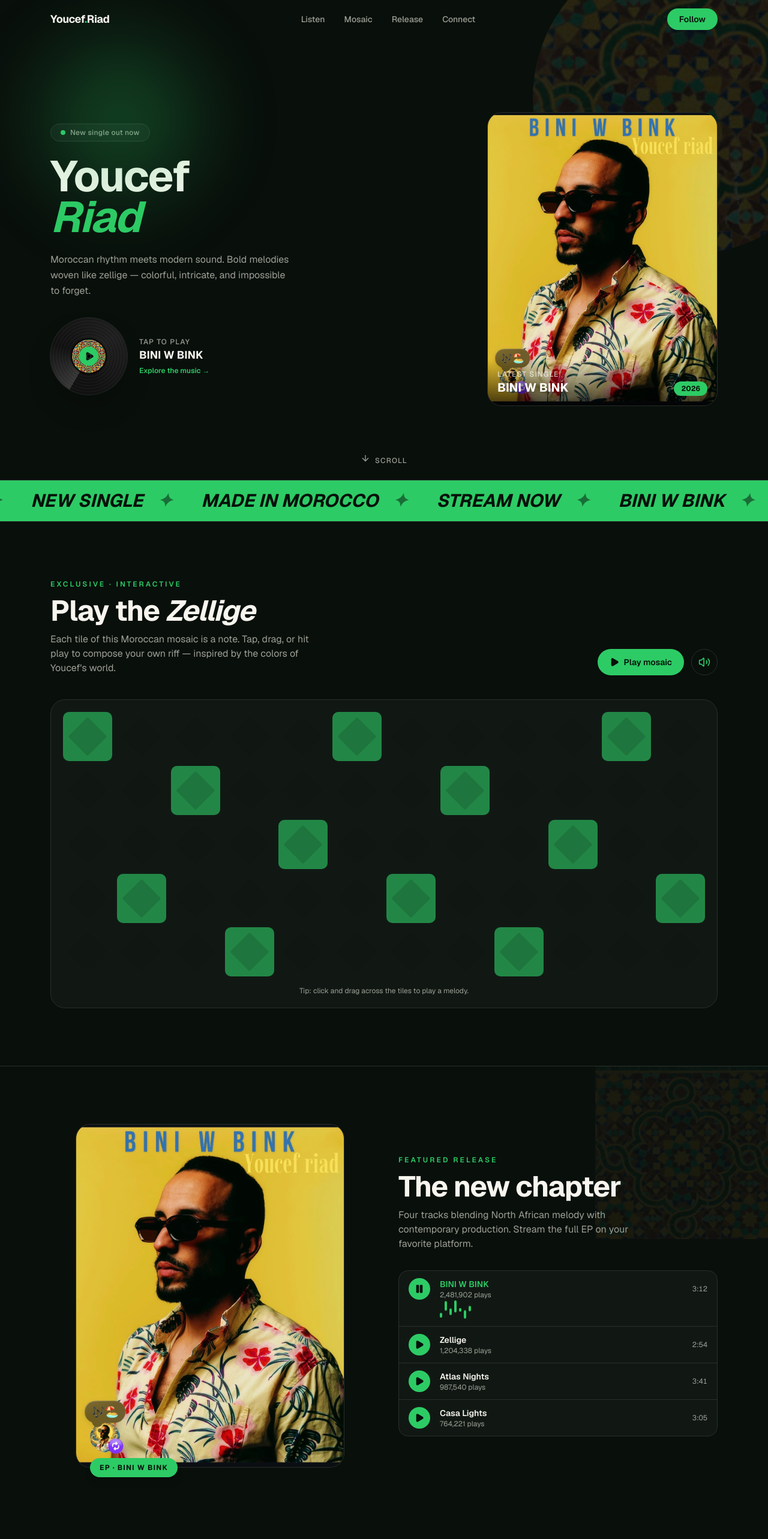
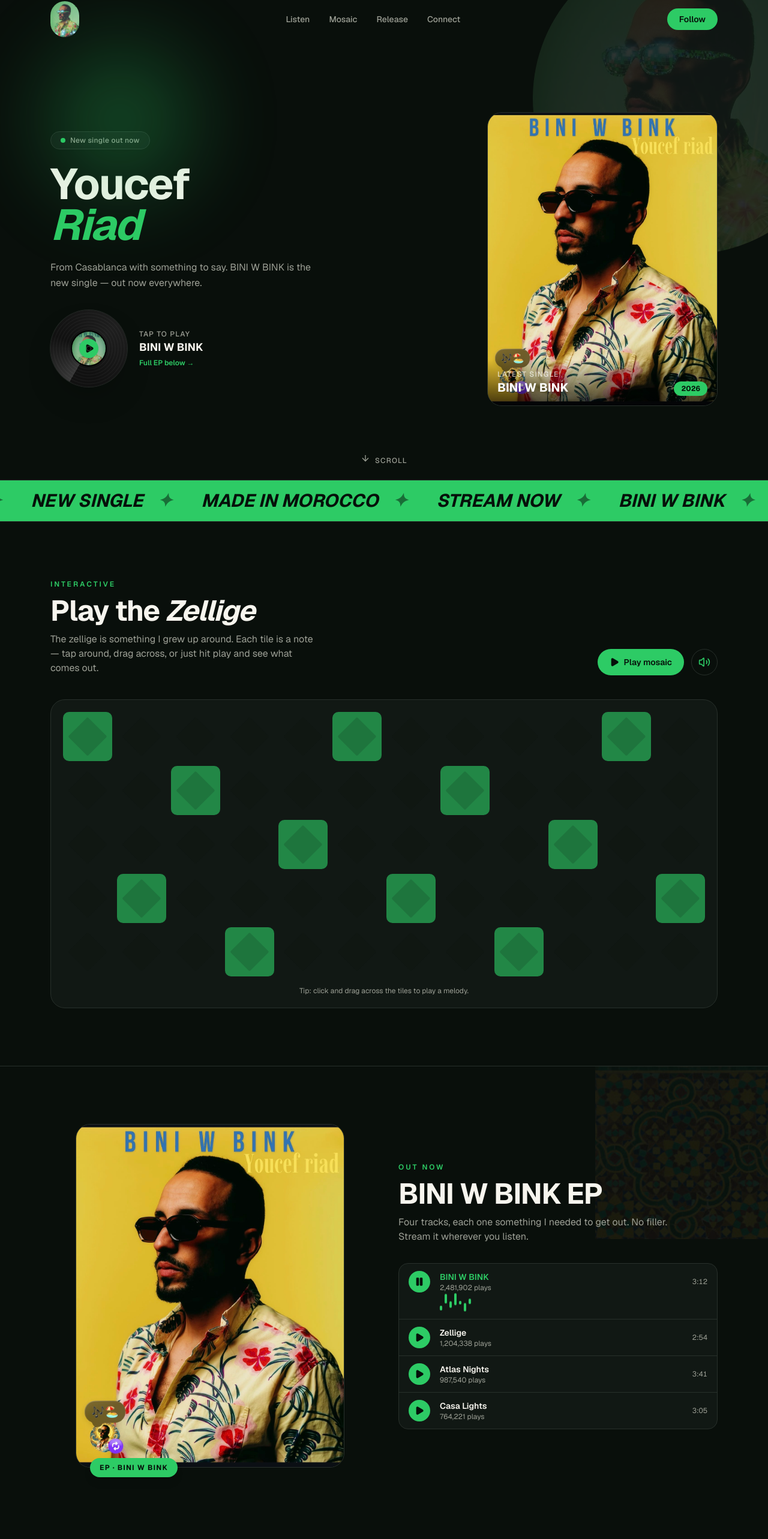
Before and after one commit to znafi/Zstudios_youcef.riad-website, a Next.js app: page / in a window 1280 px wide. Shown: the top 2566 px of the page at 60% size. Built offline with nearby package versions, Linux system fonts and the light colour scheme.

Commit message:
Update branding, artwork, and copy for a more authentic artist site.
Use the new logo in the header and footer, swap the disc artwork, add footer social icons, and rewrite section text to sound more natural.

Co-authored-by: Cursor <cursoragent@cursor.com>

```diff
--- a/components/featured-release.tsx
+++ b/components/featured-release.tsx
@@ -52,14 +52,14 @@ export function FeaturedRelease() {
 
         <Reveal delay={120}>
           <p className="text-xs font-semibold uppercase tracking-[0.25em] text-primary">
-            Featured release
+            Out now
           </p>
           <h2 className="mt-3 text-balance text-4xl font-bold tracking-tight text-foreground sm:text-5xl">
-            The new chapter
+            BINI W BINK EP
           </h2>
           <p className="mt-3 max-w-md text-pretty text-muted-foreground">
-            Four tracks blending North African melody with contemporary
-            production. Stream the full EP on your favorite platform.
+            Four tracks, each one something I needed to get out. No filler.
+            Stream it wherever you listen.
           </p>
 
           <ul className="mt-8 divide-y divide-border overflow-hidden rounded-2xl border border-border bg-card">
--- a/components/hero.tsx
+++ b/components/hero.tsx
@@ -26,17 +26,17 @@ export function Hero() {
       id="top"
       className="relative flex min-h-[100svh] items-center overflow-hidden pt-16"
     >
-      {/* Zellige texture backdrop */}
+      {/* Disc backdrop */}
       <div
         aria-hidden="true"
-        className="pointer-events-none absolute -right-32 -top-24 h-[520px] w-[520px] opacity-[0.14] animate-spin-slow"
+        className="pointer-events-none absolute -right-32 -top-24 h-[520px] w-[520px] opacity-[0.18] animate-spin-slow"
         style={{ transform: `translateY(${offset * 0.15}px)` }}
       >
         <Image
-          src="/moroccan-zellige.jpeg"
+          src="/bini-w-bink-disc.png"
           alt=""
           fill
-          className="rounded-full object-cover"
+          className="rounded-full object-cover object-top"
           priority
         />
       </div>
@@ -61,8 +61,8 @@ export function Hero() {
           </h1>
 
           <p className="mt-6 max-w-md text-pretty text-base leading-relaxed text-muted-foreground">
-            Moroccan rhythm meets modern sound. Bold melodies woven like
-            zellige — colorful, intricate, and impossible to forget.
+            From Casablanca with something to say. BINI W BINK is the new
+            single — out now everywhere.
           </p>
 
           <div className="mt-8">
--- a/components/platform-links.tsx
+++ b/components/platform-links.tsx
@@ -109,10 +109,10 @@ export function PlatformLinks() {
     >
       <Reveal className="mb-12 text-center">
         <p className="text-xs font-semibold uppercase tracking-[0.25em] text-primary">
-          Listen everywhere
+          Stream & follow
         </p>
         <h2 className="mx-auto mt-3 max-w-2xl text-balance text-4xl font-bold tracking-tight text-foreground sm:text-5xl">
-          Find Youcef on every platform
+          Find me where you listen
         </h2>
       </Reveal>
 
--- a/components/site-footer.tsx
+++ b/components/site-footer.tsx
@@ -1,10 +1,74 @@
+import Image from 'next/image'
+import type { SVGProps } from 'react'
+
+function SpotifyIcon(props: SVGProps<SVGSVGElement>) {
+  return (
+    <svg viewBox="0 0 24 24" fill="currentColor" aria-hidden="true" {...props}>
+      <path d="M12 0C5.4 0 0 5.4 0 12s5.4 12 12 12 12-5.4 12-12S18.66 0 12 0zm5.52 17.34c-.24.36-.66.48-1.02.24-2.82-1.74-6.36-2.1-10.56-1.14-.42.12-.78-.18-.9-.54-.12-.42.18-.78.54-.9 4.56-1.02 8.52-.6 11.64 1.32.42.18.48.66.3 1.02zm1.44-3.3c-.3.42-.84.6-1.26.3-3.24-1.98-8.16-2.58-11.94-1.38-.48.12-1.02-.12-1.14-.6-.12-.48.12-1.02.6-1.14 4.38-1.32 9.78-.66 13.5 1.62.36.18.54.78.24 1.2zm.12-3.36C15.24 8.4 8.82 8.16 5.1 9.3c-.6.18-1.2-.18-1.38-.72-.18-.6.18-1.2.72-1.38 4.32-1.32 11.4-1.02 15.84 1.62.54.3.72 1.02.42 1.56-.3.42-1.02.6-1.62.3z" />
+    </svg>
+  )
+}
+
+function TikTokIcon(props: SVGProps<SVGSVGElement>) {
+  return (
+    <svg viewBox="0 0 24 24" fill="currentColor" aria-hidden="true" {...props}>
+      <path d="M19.59 6.69a4.83 4.83 0 0 1-3.77-4.25V2h-3.45v13.67a2.89 2.89 0 0 1-5.2 1.74 2.89 2.89 0 0 1 2.31-4.64c.3 0 .58.04.85.13V9.4a6.33 6.33 0 0 0-1-.05A6.34 6.34 0 0 0 5.59 20.1a6.34 6.34 0 0 0 10.86-4.43v-7a8.16 8.16 0 0 0 4.77 1.52v-3.4a4.85 4.85 0 0 1-1.63-.1z" />
+    </svg>
+  )
+}
+
+function AppleIcon(props: SVGProps<SVGSVGElement>) {
+  return (
+    <svg viewBox="0 0 24 24" fill="currentColor" aria-hidden="true" {...props}>
+      <path d="M17.05 12.54c-.03-2.6 2.13-3.85 2.22-3.91-1.21-1.77-3.09-2.01-3.76-2.04-1.6-.16-3.12.94-3.93.94-.81 0-2.06-.92-3.39-.89-1.74.03-3.35 1.01-4.25 2.57-1.81 3.14-.46 7.79 1.3 10.34.86 1.25 1.88 2.65 3.22 2.6 1.29-.05 1.78-.83 3.34-.83 1.56 0 2 .83 3.37.81 1.39-.03 2.27-1.27 3.12-2.53.98-1.45 1.39-2.85 1.41-2.92-.03-.01-2.7-1.04-2.72-4.13zM14.54 5.1c.71-.86 1.19-2.06 1.06-3.25-1.02.04-2.26.68-2.99 1.54-.66.76-1.23 1.98-1.08 3.15 1.14.09 2.3-.58 3.01-1.44z" />
+    </svg>
+  )
+}
+
+function InstagramIcon(props: SVGProps<SVGSVGElement>) {
+  return (
+    <svg viewBox="0 0 24 24" fill="currentColor" aria-hidden="true" {...props}>
+      <path d="M12 2.16c3.2 0 3.58.01 4.85.07 1.17.05 1.8.25 2.23.41.56.22.96.48 1.38.9.42.42.68.82.9 1.38.16.42.36 1.06.41 2.23.06 1.27.07 1.65.07 4.85s-.01 3.58-.07 4.85c-.05 1.17-.25 1.8-.41 2.23-.22.56-.48.96-.9 1.38-.42.42-.82.68-1.38.9-.42.16-1.06.36-2.23.41-1.27.06-1.65.07-4.85.07s-3.58-.01-4.85-.07c-1.17-.05-1.8-.25-2.23-.41a3.7 3.7 0 0 1-1.38-.9 3.7 3.7 0 0 1-.9-1.38c-.16-.42-.36-1.06-.41-2.23C2.17 15.58 2.16 15.2 2.16 12s.01-3.58.07-4.85c.05-1.17.25-1.8.41-2.23.22-.56.48-.96.9-1.38.42-.42.82-.68 1.38-.9.42-.16 1.06-.36 2.23-.41C8.42 2.17 8.8 2.16 12 2.16zM12 0C8.74 0 8.33.01 7.05.07 5.78.13 4.9.33 4.14.63a5.86 5.86 0 0 0-2.13 1.38A5.86 5.86 0 0 0 .63 4.14C.33 4.9.13 5.78.07 7.05.01 8.33 0 8.74 0 12s.01 3.67.07 4.95c.06 1.27.26 2.15.56 2.91.31.79.73 1.46 1.38 2.13a5.86 5.86 0 0 0 2.13 1.38c.76.3 1.64.5 2.91.56C8.33 23.99 8.74 24 12 24s3.67-.01 4.95-.07c1.27-.06 2.15-.26 2.91-.56a5.86 5.86 0 0 0 2.13-1.38 5.86 5.86 0 0 0 1.38-2.13c.3-.76.5-1.64.56-2.91.06-1.28.07-1.69.07-4.95s-.01-3.67-.07-4.95c-.06-1.27-.26-2.15-.56-2.91a5.86 5.86 0 0 0-1.38-2.13A5.86 5.86 0 0 0 19.86.63c-.76-.3-1.64-.5-2.91-.56C15.67.01 15.26 0 12 0zm0 5.84a6.16 6.16 0 1 0 0 12.32 6.16 6.16 0 0 0 0-12.32zM12 16a4 4 0 1 1 0-8 4 4 0 0 1 0 8zm6.41-10.85a1.44 1.44 0 1 0 0 2.88 1.44 1.44 0 0 0 0-2.88z" />
+    </svg>
+  )
+}
+
+const socialLinks = [
+  { label: 'Spotify', href: 'https://open.spotify.com', Icon: SpotifyIcon },
+  { label: 'TikTok', href: 'https://tiktok.com', Icon: TikTokIcon },
+  { label: 'Apple Music', href: 'https://music.apple.com', Icon: AppleIcon },
+  { label: 'Instagram', href: 'https://instagram.com', Icon: InstagramIcon },
+]
+
 export function SiteFooter() {
   return (
     <footer className="border-t border-border">
-      <div className="mx-auto flex max-w-6xl flex-col items-center gap-4 px-5 py-10 text-center sm:flex-row sm:justify-between sm:text-left">
-        <p className="text-display text-2xl font-bold text-foreground">
-          Youcef<span className="text-primary">.</span>Riad
-        </p>
+      <div className="mx-auto flex max-w-6xl flex-col items-center gap-5 px-5 py-10 text-center sm:flex-row sm:items-center sm:justify-between sm:text-left">
+        <div className="flex flex-col items-center gap-4 sm:items-start">
+          <div className="flex items-center gap-4">
+            {socialLinks.map(({ label, href, Icon }) => (
+              <a
+                key={label}
+                href={href}
+                target="_blank"
+                rel="noreferrer"
+                aria-label={label}
+                className="text-muted-foreground transition-colors hover:text-foreground"
+              >
+                <Icon className="size-5" />
+              </a>
+            ))}
+          </div>
+          <a href="#top" className="shrink-0">
+            <Image
+              src="/youcef-logo.png"
+              alt="Youcef Riad"
+              width={56}
+              height={56}
+              className="rounded-full object-cover"
+            />
+          </a>
+        </div>
         <p className="text-sm text-muted-foreground">
           {'\u00A9'} {new Date().getFullYear()} Youcef Riad. Made with rhythm in
           Morocco.
--- a/components/site-nav.tsx
+++ b/components/site-nav.tsx
@@ -1,6 +1,7 @@
 'use client'
 
 import { useEffect, useState } from 'react'
+import Image from 'next/image'
 
 const links = [
   { label: 'Listen', href: '#listen' },
@@ -28,11 +29,15 @@ export function SiteNav() {
       }`}
     >
       <nav className="mx-auto flex h-16 max-w-6xl items-center justify-between px-5">
-        <a
-          href="#top"
-          className="text-display text-lg font-bold tracking-tight text-foreground"
-        >
-          Youcef<span className="text-primary">.</span>Riad
+        <a href="#top" className="shrink-0">
+          <Image
+            src="/youcef-logo.png"
+            alt="Youcef Riad"
+            width={48}
+            height={48}
+            className="rounded-full object-cover"
+            priority
+          />
         </a>
 
         <div className="hidden items-center gap-8 md:flex">
--- a/components/vinyl-player.tsx
+++ b/components/vinyl-player.tsx
@@ -159,13 +159,13 @@ export function VinylPlayer() {
                 'conic-gradient(from 210deg, rgba(255,255,255,0.16), transparent 80deg, rgba(255,255,255,0.06) 200deg, transparent 320deg)',
             }}
           />
-          {/* center label = zellige */}
+          {/* center label */}
           <span
             className="relative grid size-12 place-items-center overflow-hidden rounded-full ring-2 ring-black sm:size-14"
             style={{
-              backgroundImage: 'url(/moroccan-zellige.jpeg)',
+              backgroundImage: 'url(/bini-w-bink-disc.png)',
               backgroundSize: 'cover',
-              backgroundPosition: 'center',
+              backgroundPosition: 'center top',
             }}
           >
             <span className="grid size-7 place-items-center rounded-full bg-primary text-primary-foreground shadow sm:size-8">
@@ -188,11 +188,11 @@ export function VinylPlayer() {
         <p className="text-display text-lg font-bold text-foreground">
           BINI W BINK
         </p>
-        <a
-          href="#listen"
+          <a
+          href="#release"
           className="mt-1 inline-block text-xs font-semibold text-primary transition-colors hover:underline"
         >
-          Explore the music →
+          Full EP below →
         </a>
       </div>
     </div>
--- a/components/zellige-instrument.tsx
+++ b/components/zellige-instrument.tsx
@@ -114,15 +114,14 @@ export function ZelligeInstrument() {
       <Reveal className="mb-10 flex flex-col items-start justify-between gap-6 sm:flex-row sm:items-end">
         <div>
           <p className="text-xs font-semibold uppercase tracking-[0.25em] text-primary">
-            Exclusive · interactive
+            Interactive
           </p>
           <h2 className="mt-3 text-balance text-4xl font-bold tracking-tight text-foreground sm:text-5xl">
             Play the <span className="text-display italic">Zellige</span>
           </h2>
           <p className="mt-3 max-w-md text-pretty text-muted-foreground">
-            Each tile of this Moroccan mosaic is a note. Tap, drag, or hit play
-            to compose your own riff — inspired by the colors of Youcef&apos;s
-            world.
+            The zellige is something I grew up around. Each tile is a note —
+            tap around, drag across, or just hit play and see what comes out.
           </p>
         </div>
 
```
Also changed, not shown: public/bini-w-bink-disc.png (added), public/youcef-logo.png (added).
